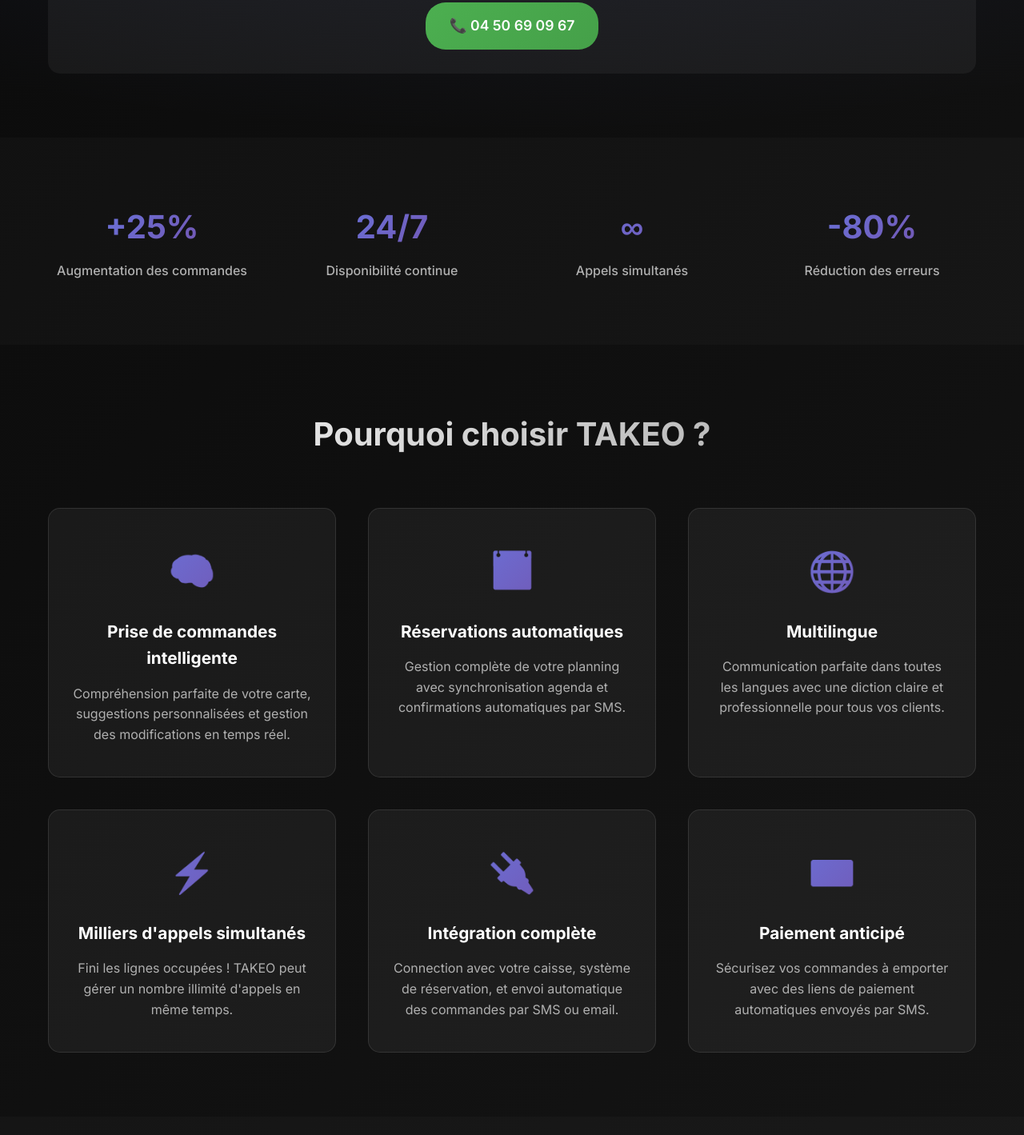
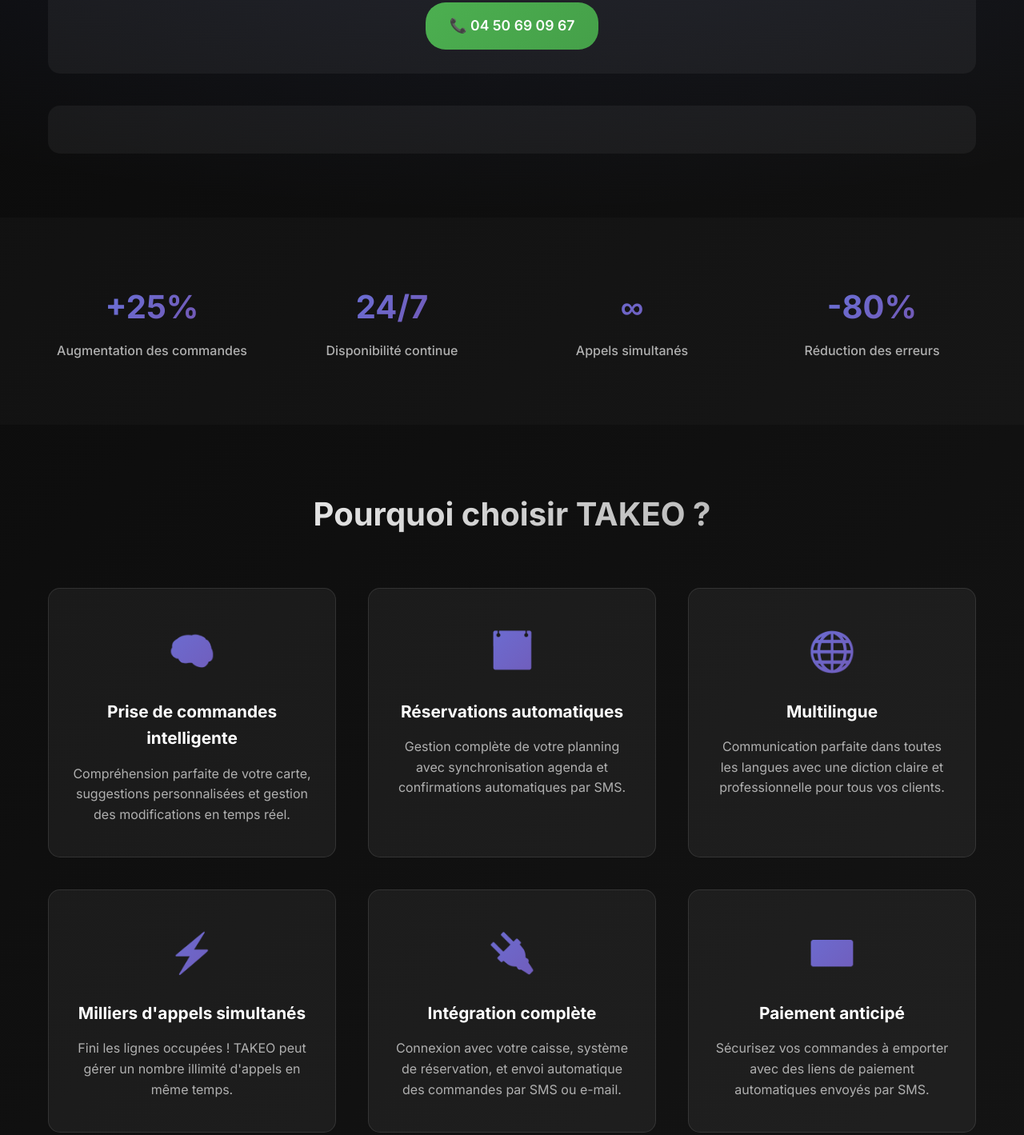
Before and after one commit to obigroup/takeo, a plain HTML site: page index.html in a window 1280 px wide. Shown: the part 650-2069 px from the top of the page at 80% size. Drawn offline with Linux system fonts and the light colour scheme; a script that the page names is missing.

Commit message:
Corrections textes

```diff
--- a/index.html
+++ b/index.html
@@ -485,6 +485,9 @@
                 <p>Appelez le KotoKoto et découvrez notre agent vocal en action :</p>
                 <a href="tel:+33450690967" class="phone-button">📞 04 50 69 09 67</a>
             </div>
+
+            <div class="demo-section">
+
         </div>
     </section>
 
@@ -542,7 +545,7 @@
                 <div class="feature-card">
                     <div class="feature-icon">🔌</div>
                     <h3>Intégration complète</h3>
-                    <p>Connection avec votre caisse, système de réservation, et envoi automatique des commandes par SMS ou email.</p>
+                    <p>Connexion avec votre caisse, système de réservation, et envoi automatique des commandes par SMS ou e-mail.</p>
                 </div>
 
                 <div class="feature-card">
```
